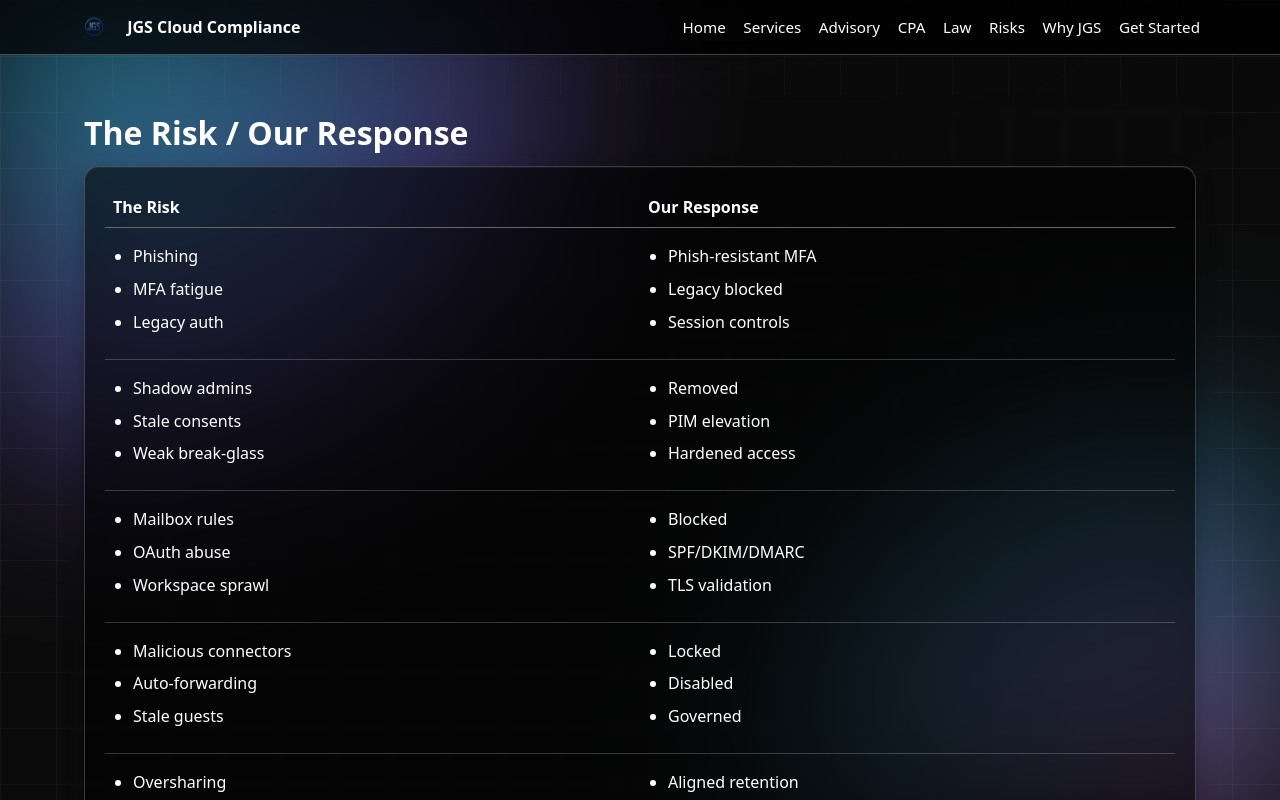
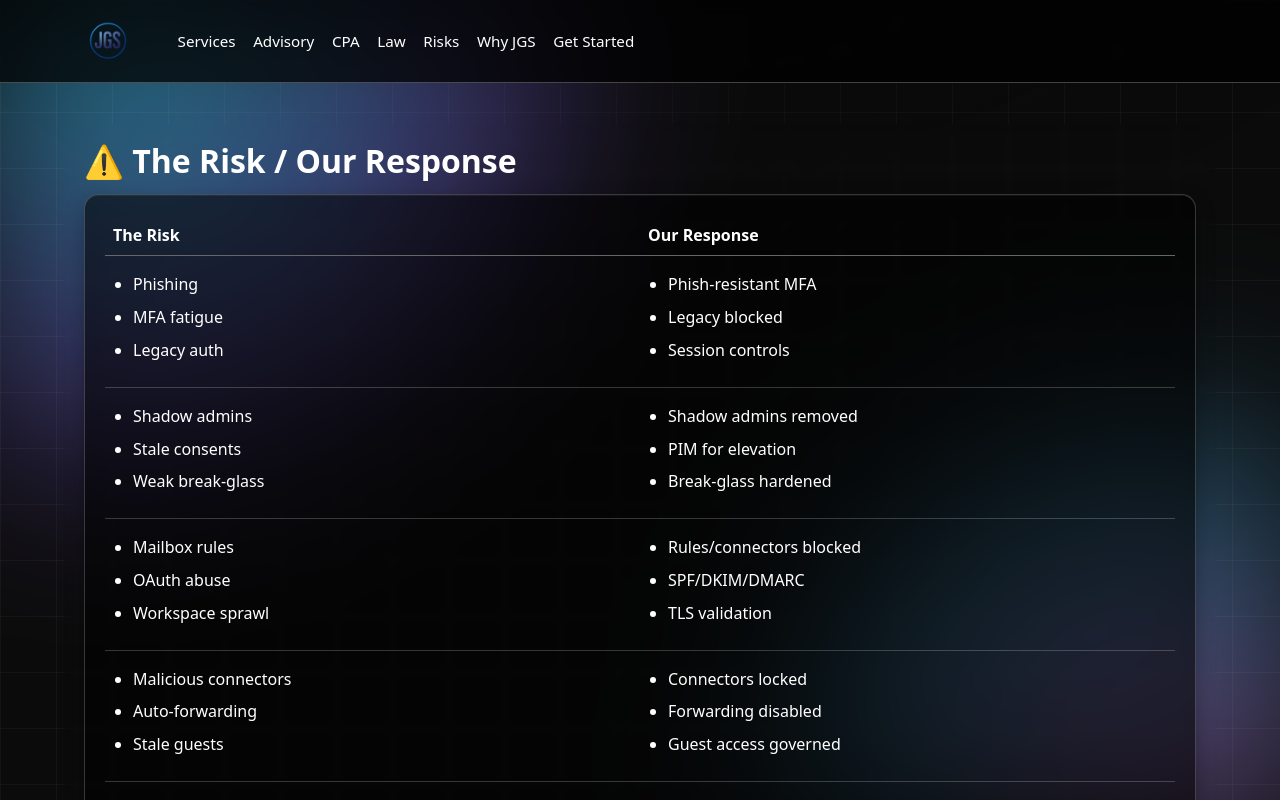
Before and after one commit to jspears80/jgs, a Next.js app: page / in a window 1280 px wide. Both pictures are taken after a click on the button "Risks". Shown: the top 800 px of the page. Built offline with nearby package versions, Linux system fonts and the light colour scheme.

Commit message:
Update page.tsx

```diff
--- a/app/page.tsx
+++ b/app/page.tsx
@@ -1,11 +1,18 @@
 'use client';
 import React, { useEffect, useState } from 'react';
 
-/* Sitewide polish: keep structure/colors; improve bullet spacing only */
+/*
+  Full site in Canvas — no omissions.
+  - Logo doubles as Home; 'Home' removed from NAV.
+  - Header wiggle fixed with html{overflow-y:scroll}.
+  - Icons added for CPA, Law, Risks; consistent bullets/table styles.
+*/
+
 const styles = `
 :root{ --bg:#0b0b0b; --fg:#ffffff; --muted:rgba(255,255,255,.2); --muted-2:rgba(255,255,255,.25); --soft:rgba(0,0,0,.55); }
 *{box-sizing:border-box}
 html,body,#root{height:100%}
+html{overflow-y:scroll}
 body{ margin:0; background:var(--bg); color:var(--fg); font-family:system-ui,-apple-system,Segoe UI,Roboto,Helvetica,Arial,sans-serif; -webkit-font-smoothing:antialiased; -moz-osx-font-smoothing:grayscale; }
 a{color:inherit; text-decoration:none}
 
@@ -29,7 +36,7 @@ body::after{ content:""; position:fixed; inset:0; z-index:0; pointer-events:none
 .card{ border:1px solid var(--muted); border-radius:.9rem; background:rgba(0,0,0,.55); box-shadow:0 8px 20px rgba(0,0,0,.3), inset 0 1px 0 rgba(255,255,255,.06); padding:1rem 1.25rem; margin:0 0 1rem 0; line-height:1.55; transition:transform .2s ease, box-shadow .2s ease, border-color .2s ease; }
 .card:hover{ transform:translateY(-4px); box-shadow:0 12px 24px rgba(0,0,0,.4); border-color:rgba(255,255,255,.35); }
 
-/* Bullets (polish) */
+/* Bullets */
 ul{margin:0 0 1rem 1.25rem; padding:0; list-style:disc}
 li{margin:0.5rem 0; line-height:1.6}
 
@@ -40,13 +47,13 @@ tbody td{border-top:1px solid var(--muted); padding:.5rem; vertical-align:top}
 
 /* Header / Nav */
 header{ position:sticky; top:0; z-index:1000; background:rgba(0,0,0,.72); backdrop-filter:blur(8px); border-bottom:1px solid var(--muted-2); }
-.header-row{display:flex; align-items:center; justify-content:space-between; gap:1rem; padding:.8rem 1rem}
-.logo{height:28px; margin-right:.6rem; vertical-align:middle}
-.nav-links{display:flex; gap:1.1rem; align-items:center; flex-wrap:wrap}
-.nav-links a{font-weight:500; font-size:.95rem; color:#fff}
+.header-row{display:flex; align-items:center; justify-content:flex-start; gap:1rem; padding:.8rem 1rem}
+.brand{display:flex; align-items:center; gap:.6rem; cursor:pointer}
+.nav-links{display:flex; gap:1.1rem; align-items:center; flex-wrap:wrap; margin-left:1rem}
+.logo{height:56px; margin-right:.6rem; vertical-align:middle}
 
 #nav-toggle{display:none}
-.burger{display:none; cursor:pointer; width:36px; height:28px; position:relative}
+.burger{display:none; cursor:pointer; width:36px; height:28px; position:relative; margin-left:auto}
 .burger span{position:absolute; left:0; right:0; height:2px; background:#fff; border-radius:2px}
 .burger span:nth-child(1){top:4px} .burger span:nth-child(2){top:13px} .burger span:nth-child(3){top:22px}
 
@@ -59,8 +66,8 @@ header{ position:sticky; top:0; z-index:1000; background:rgba(0,0,0,.72); backdr
 }
 `;
 
-const NAV = ['Home','Services','Advisory','CPA','Law','Risks','Why JGS','Get Started'] as const;
-type Section = typeof NAV[number];
+const NAV = ['Services','Advisory','CPA','Law','Risks','Why JGS','Get Started'] as const;
+type Section = 'Home' | typeof NAV[number];
 
 function Card({ title, children }:{ title?: string; children: React.ReactNode }) {
   return (<div className="card">{title ? <h3 className="title-lg">{title}</h3> : null}{children}</div>);
@@ -75,11 +82,10 @@ export default function App(){
   useEffect(() => { if (!isMobile && menuOpen) setMenuOpen(false); }, [isMobile, menuOpen]);
   const go = (target: Section) => { setSection(target); setMenuOpen(false); };
 
-  // Smoke checks (dev): make sure critical nav items exist
+  // Dev smoke tests
   useEffect(() => {
-    if (typeof window !== 'undefined') {
-      console.assert(NAV.includes('Risks') && NAV.includes('Why JGS'), 'NAV must include Risks & Why JGS');
-    }
+    console.assert(Array.isArray(NAV) && NAV.length > 0, 'NAV must be non-empty');
+    console.assert(!NAV.includes('Home'), 'NAV excludes Home (logo is Home)');
   }, []);
 
   return (<>
@@ -87,10 +93,9 @@ export default function App(){
     <main>
       <header>
         <div className="container header-row">
-          <div style={{ display:'flex', alignItems:'center', gap:'.6rem' }}>
-            <img src="/Logo.png" onError={(e)=>{(e.currentTarget as HTMLImageElement).style.display='none'; (e.currentTarget.nextElementSibling as HTMLElement).style.display='inline-block';}} alt="JGS logo" className="logo" />
-            <span style={{ display:'none', width:28, height:28, borderRadius:6, background:'linear-gradient(135deg, #22d3ee, #8b5cf6)' }} />
-            <a href="#" onClick={(e) => { e.preventDefault(); go('Home'); }} style={{ fontWeight:700 }}>JGS Cloud Compliance</a>
+          <div className="brand" role="button" tabIndex={0} onClick={() => go('Home')} onKeyDown={(e)=>{ if(e.key==='Enter' || e.key===' ') go('Home'); }}>
+            <img src="/Logo.png" onError={(e)=>{(e.currentTarget as HTMLImageElement).style.display='none'; (e.currentTarget.nextElementSibling as HTMLElement).style.display='inline-block';}} alt="JGS logo (Home)" className="logo" />
+            <span style={{ display:'none', width:56, height:56, borderRadius:12, background:'linear-gradient(135deg, #22d3ee, #8b5cf6)' }} />
           </div>
           <input id="nav-toggle" type="checkbox" aria-label="Toggle navigation" checked={menuOpen} onChange={() => setMenuOpen(!menuOpen)} />
           <label htmlFor="nav-toggle" className="burger" aria-hidden="true"><span></span><span></span><span></span></label>
@@ -190,7 +195,7 @@ export default function App(){
       {section === 'CPA' && (
         <section className="section container">
           <div className="page">
-            <h2 className="title-xl">CPA Firms</h2>
+            <h2 className="title-xl">📊 CPA Firms</h2>
             <Card>
               <p><strong>Tax season isn’t forgiving.</strong> We harden Microsoft 365 so you can <strong>work without disruption and show compliance on demand.</strong></p>
               <ul>
@@ -208,7 +213,7 @@ export default function App(){
       {section === 'Law' && (
         <section className="section container">
           <div className="page">
-            <h2 className="title-xl">Law Firms</h2>
+            <h2 className="title-xl">⚖️ Law Firms</h2>
             <Card>
               <p><strong>Confidentiality is everything.</strong> We secure Microsoft 365 so your firm can <strong>protect data, meet discovery demands, and stand up under scrutiny.</strong></p>
               <ul>
@@ -222,11 +227,11 @@ export default function App(){
         </section>
       )}
 
-      {/* ===== RISKS (TABLE) ===== */}
+      {/* ===== RISKS (full table) ===== */}
       {section === 'Risks' && (
         <section className="section container">
           <div className="page">
-            <h2 className="title-xl">The Risk / Our Response</h2>
+            <h2 className="title-xl">⚠️ The Risk / Our Response</h2>
             <Card>
               <table>
                 <thead>
@@ -262,9 +267,9 @@ export default function App(){
                     </td>
                     <td>
                       <ul>
-                        <li>Removed</li>
-                        <li>PIM elevation</li>
-                        <li>Hardened access</li>
+                        <li>Shadow admins removed</li>
+                        <li>PIM for elevation</li>
+                        <li>Break-glass hardened</li>
                       </ul>
                     </td>
                   </tr>
@@ -278,7 +283,7 @@ export default function App(){
                     </td>
                     <td>
                       <ul>
-                        <li>Blocked</li>
+                        <li>Rules/connectors blocked</li>
                         <li>SPF/DKIM/DMARC</li>
                         <li>TLS validation</li>
                       </ul>
@@ -294,23 +299,23 @@ export default function App(){
                     </td>
                     <td>
                       <ul>
-                        <li>Locked</li>
-                        <li>Disabled</li>
-                        <li>Governed</li>
+                        <li>Connectors locked</li>
+                        <li>Forwarding disabled</li>
+                        <li>Guest access governed</li>
                       </ul>
                     </td>
                   </tr>
                   <tr>
                     <td>
                       <ul>
-                        <li>Oversharing</li>
+                        <li>External over-sharing</li>
                         <li>Public links</li>
                         <li>Retention gaps</li>
                       </ul>
                     </td>
                     <td>
                       <ul>
-                        <li>Aligned retention</li>
+                        <li>Regulator-aligned retention</li>
                         <li>Extended audit logs</li>
                         <li>Tamper-evident trails</li>
                       </ul>
@@ -320,13 +325,14 @@ export default function App(){
                     <td>
                       <ul>
                         <li>Unproven restores</li>
-                        <li>Misconfigs</li>
+                        <li>Unverified RTO/RPO</li>
+                        <li>Misconfigurations</li>
                       </ul>
                     </td>
                     <td>
                       <ul>
-                        <li>Quarterly restores</li>
-                        <li>Playbooks</li>
+                        <li>Quarterly restores witnessed</li>
+                        <li>Playbooks signed</li>
                         <li>Evidence logged</li>
                       </ul>
                     </td>
@@ -338,7 +344,7 @@ export default function App(){
         </section>
       )}
 
-      {/* ===== WHY JGS (TABLE) ===== */}
+      {/* ===== WHY JGS (table) ===== */}
       {section === 'Why JGS' && (
         <section className="section container">
           <div className="page">
@@ -352,26 +358,11 @@ export default function App(){
                   </tr>
                 </thead>
                 <tbody>
-                  <tr>
-                    <td>❌ Generic IT support across dozens of tools</td>
-                    <td>✅ Microsoft 365 only — hardened, tested, proven</td>
-                  </tr>
-                  <tr>
-                    <td>❌ Hourly creep, surprise bills</td>
-                    <td>✅ Flat-fee clarity, scope locked before kickoff</td>
-                  </tr>
-                  <tr>
-                    <td>❌ Promises of “we’ll handle it”</td>
-                    <td>✅ Proof packages you can hand to insurers and auditors</td>
-                  </tr>
-                  <tr>
-                    <td>❌ One-size-fits-all settings</td>
-                    <td>✅ Controls mapped to IRS, AICPA, and ABA requirements</td>
-                  </tr>
-                  <tr>
-                    <td>❌ Fixes without evidence</td>
-                    <td>✅ Audit-ready binders with logs, screenshots, and reports</td>
-                  </tr>
+                  <tr><td>❌ Generic IT support across dozens of tools</td><td>✅ Microsoft 365 only — hardened, tested, proven</td></tr>
+                  <tr><td>❌ Hourly creep, surprise bills</td><td>✅ Flat-fee clarity, scope locked before kickoff</td></tr>
+                  <tr><td>❌ Promises of “we’ll handle it”</td><td>✅ Proof packages you can hand to insurers and auditors</td></tr>
+                  <tr><td>❌ One-size-fits-all settings</td><td>✅ Controls mapped to IRS, AICPA, and ABA requirements</td></tr>
+                  <tr><td>❌ Fixes without evidence</td><td>✅ Audit-ready binders with logs, screenshots, and reports</td></tr>
                 </tbody>
               </table>
             </Card>
```
